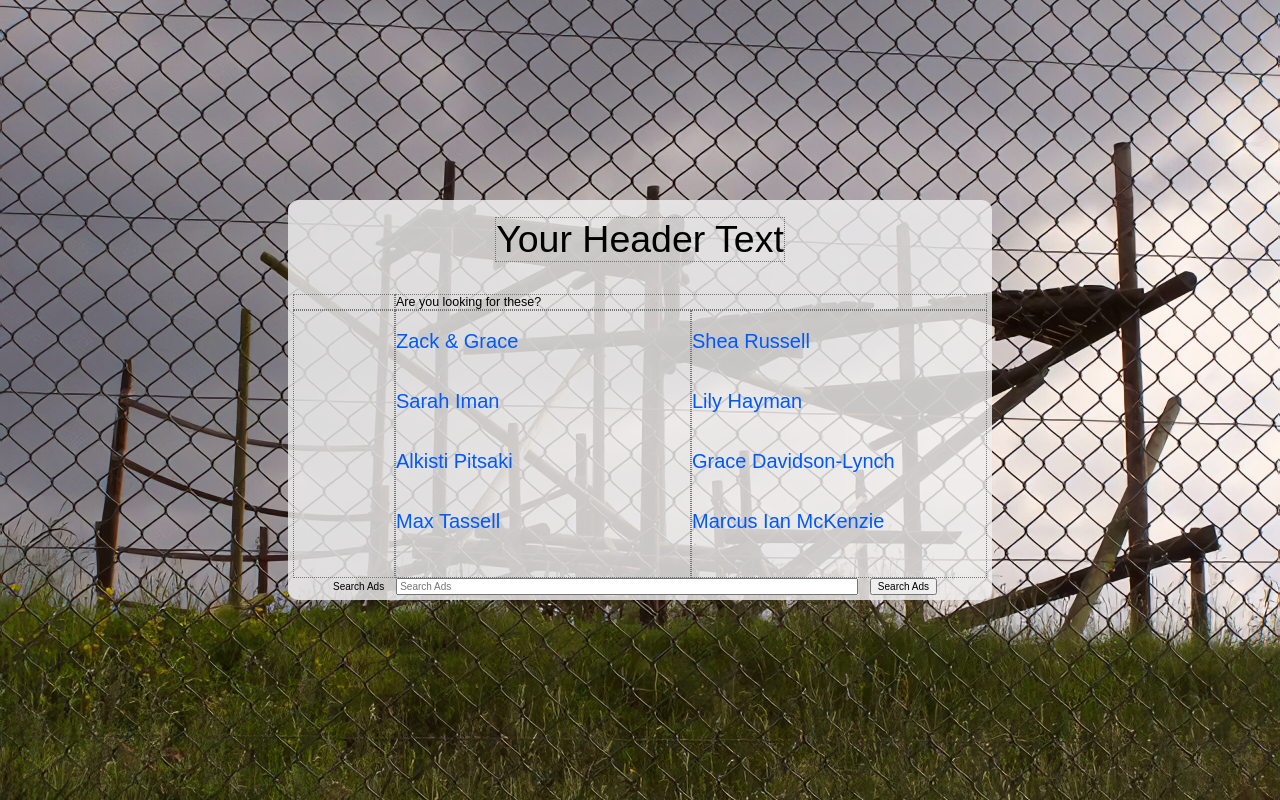
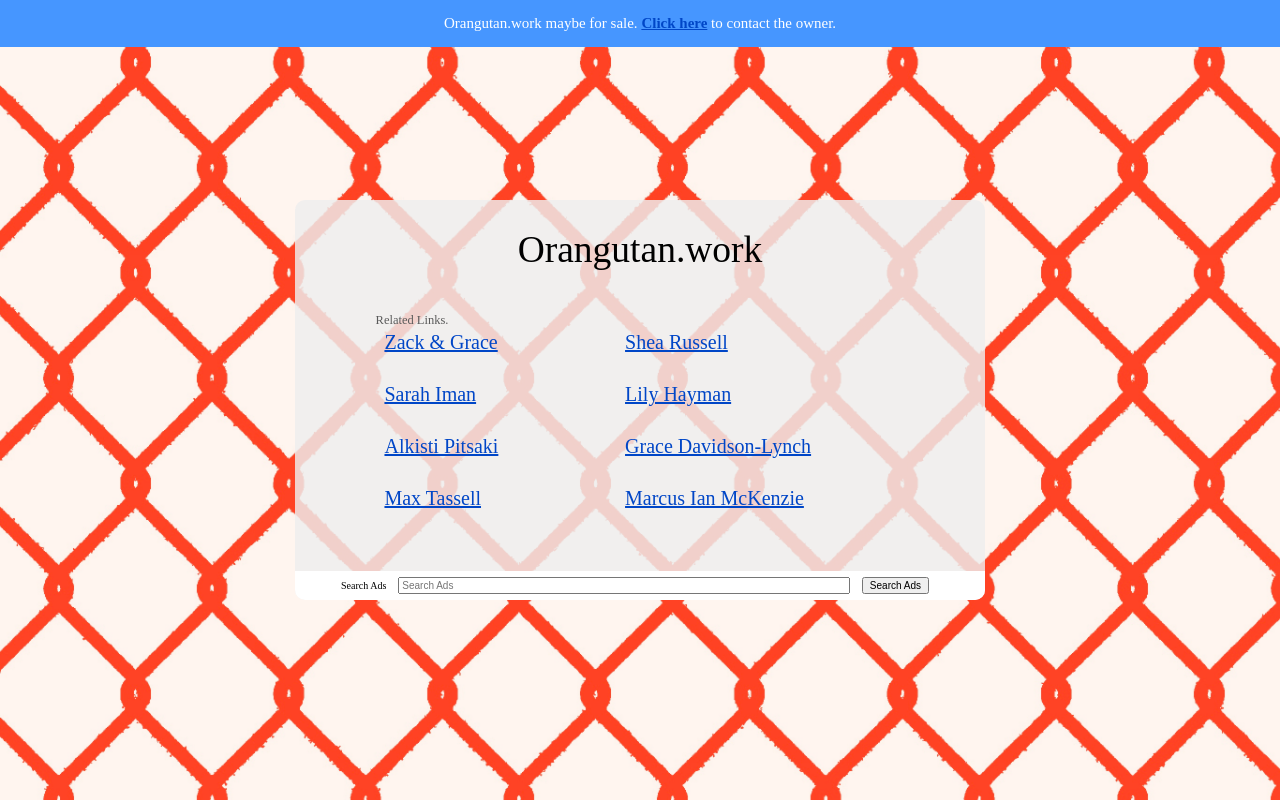
Before and after one commit to orangutan-mag/ORANGUTAN-WEB, a plain HTML site: page home.html in a window 1280 px wide. Drawn offline with Linux system fonts and the light colour scheme.

Commit message:
layout process

```diff
--- a/home.html
+++ b/home.html
@@ -24,16 +24,18 @@
 <body class="home-page">
 
 
-
+    <banner>
+        Orangutan.work maybe for sale. <a href="about.html"><b>Click here</b></a> to contact the owner.
+    </banner>
 
     <div class="content-overlay">
         <div class="grid-container">
             <header>
-                Your Header Text
+                Orangutan.work
             </header>
             <subheader>
                 <div></div>
-                <div>Are you looking for these?</div>
+                <div>Related Links.</div>
             </subheader>
             <content>
                 <div></div>
@@ -49,6 +51,7 @@
                     <a href="content/issue1/davidson-lynch.html">Grace Davidson-Lynch</a><br>
                     <a href="content/issue1/mckenzie.html">Marcus Ian McKenzie</a><br>
                 </div>
+                <div></div>
             </content>
             <footer>
                 <label>Search Ads</label>
--- a/style-homepage.css
+++ b/style-homepage.css
@@ -1,10 +1,16 @@
 /*ORANGUTAN MAG, Issue 1. (c)d duan @speculative.hybridity 2025*/
 /* styling for home.html */
+
+a {
+    text-decoration: underline;
+}
+
+
 
 /*                                                      BACKGROUND*/
 .home-page {
     z-index: -1;
-    background-image: url('imgs/home_bg.jpg');
+    background-image: url('imgs/home_bg2.jpg');
     background-size: cover;
     background-position: center;
     background-attachment: fixed;
@@ -20,12 +26,31 @@
     top: 0;
     left: 0;
 }
+/*                                                      BACKGROUND*/
+banner {
+    position: fixed;
+    width: 100%;
+    left: 0;
+    top: 0;
+    font-size: 0.6em;
+    text-align: center;
+    padding: 1em;
+    box-sizing: border-box; /* ensure that padding is included in size calculation */
+    color: var(--white);
+    background-color: var(--paleblue);
+    display: flex;  /* flex boxing to centre text. */
+    flex-flow: row wrap;
+    align-items: center;
+    justify-content: center;
+    display: inline; /* make sure that when text wrapped due to small screen, there is no line break. */
+}
 /*                                                      CONTENT OVERLAY*/
 .content-overlay {   /* background colour */
     z-index: 1;
     position: fixed;
     width: 55%;
     min-width: 500px;
+    max-width: 690px;
     height: 400px;
     top: 50%;
     left: 50%;
@@ -39,7 +64,7 @@
     background-color: var(--sheer-grey);
     border-radius: 10px;
 
-    grid-template-rows: 69px auto 1fr auto;
+    grid-template-rows: 88px auto 1fr auto;
     padding: 5px;
     gap: 0px;
     box-sizing: border-box; /* ensures padding doesn’t add extra size beyond defined overlay size */
@@ -63,14 +88,15 @@
     grid-row: 2;
     text-align: left;
     font-size: 0.5em;
+    color: var(--dark-grey);
     margin-top: 20px;
     display: flex;
 }
 .grid-container > subheader > div:nth-of-type(1) {
-    max-width: 100px;
+    flex: 1;    /* negative space on left */
 }
 .grid-container > subheader > div {
-    flex: 1;
+    flex: 8 ;
     border: var(--test-border);
 }
 /*                                                      CONTENT*/
@@ -78,22 +104,33 @@
     grid-row: 3;
     text-align: left;
     font-size: .8em;
-    line-height: 3em;
+    margin-top: -0.6em;
+    line-height: 2.6em;
     display: flex;
 }
 .grid-container > content > div:nth-of-type(1) {
-    max-width: 100px;
+    flex: 2;    /* negative space on left */
+}
+.grid-container > content > div:nth-of-type(4) {
+    flex: 1;    /* negative space on right */
 }
 .grid-container > content > div {
-    flex: 1;
-    flex-flow: column wrap;
+    flex: 3 auto;
     border: var(--test-border);
 }
-/*                                                      FOOTER*/
+/*                                                      FOOTER SEARCH BAR*/
 .grid-container > footer {
     grid-row: 4;
     display: grid;
     grid-template-columns: auto 1fr auto;
+    position: absolute;
+    left: 0;
+    bottom: 0;
+    background: var(--white);
+    border-radius: 0 0 10px 10px;
+    width: 100%;
+    padding: 6px;
+    box-sizing: border-box;
 }
 .grid-container > footer > label {
     font-size: 0.4em;
--- a/style.css
+++ b/style.css
@@ -9,13 +9,15 @@
     --orange-tint: #ff5e0010;
     --white: #ffffff;
     --sheer-grey: #eeeeeed3;
-    --ultramarine: #0059ff;
+    --dark-grey: #5a5a5a;
+    --paleblue: #4696ff;
+    --ultramarine: #0046c7;
 
     /* TYPE */
     --font-h1: #000000;
 
     /* WIREFRAMING */
-    --test-border: 0.5px dotted #757575;
+    --test-border: 0px dotted #757575;
 }
 
 
@@ -27,7 +29,7 @@ html {
 
 body {
     background-color: var(--white);
-    font-family: Arial, sans-serif;
+    font-family: Times New Roman, serif;
     font-size: 25px;
 }
 
```
Also changed, not shown: imgs/home_bg2.jpg (added).
